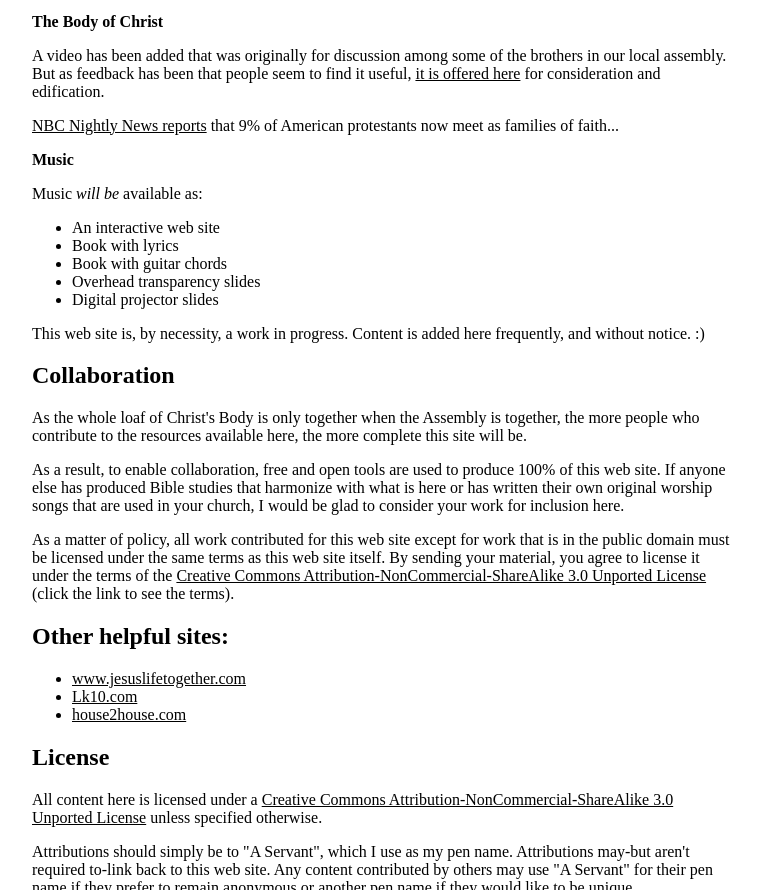
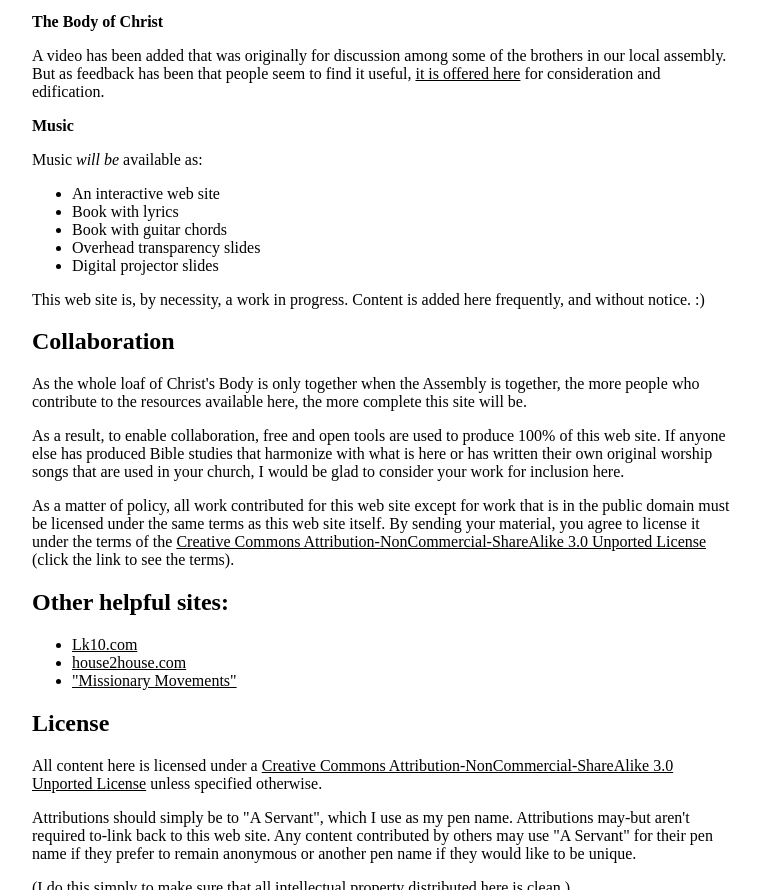
Before and after one commit to coconutpalm/pieceoftheloaf.github.com, a plain HTML site: page index.html in a window 1280 px wide. Shown: the part 543-1433 px from the top of the page, without its empty margins (258-1019 px from the left). Drawn offline with Linux system fonts and the light colour scheme.

Commit message:
Removed jesuslifetogether.com; added movements.net

```diff
--- a/index.html
+++ b/index.html
@@ -89,9 +89,6 @@
       people seem to find it useful, <a href="body-video.html">it is offered
       here</a> for consideration and edification.</p>
 
-      <p><a href="nbc-video.html">NBC Nightly News reports</a> that 9% of
-      American protestants now meet as families of faith...</p>
-
       <p><b>Music</b></p>
 
       <p>Music <i>will be</i> available as:</p>
@@ -132,9 +129,9 @@
       <h2>Other helpful sites:</h2>
 
       <ul>
-	<li><a href="http://www.jesuslifetogether.com/">www.jesuslifetogether.com</a></li>
 	<li><a href="http://www.lk10.com/">Lk10.com</a></li>
 	<li><a href="http://www.site.house2house.com/">house2house.com</a></li>
+	<li><a href="http://www.movements.net">"Missionary Movements"</a></li>
       </ul>
 
       <h2>License</h2>
```
